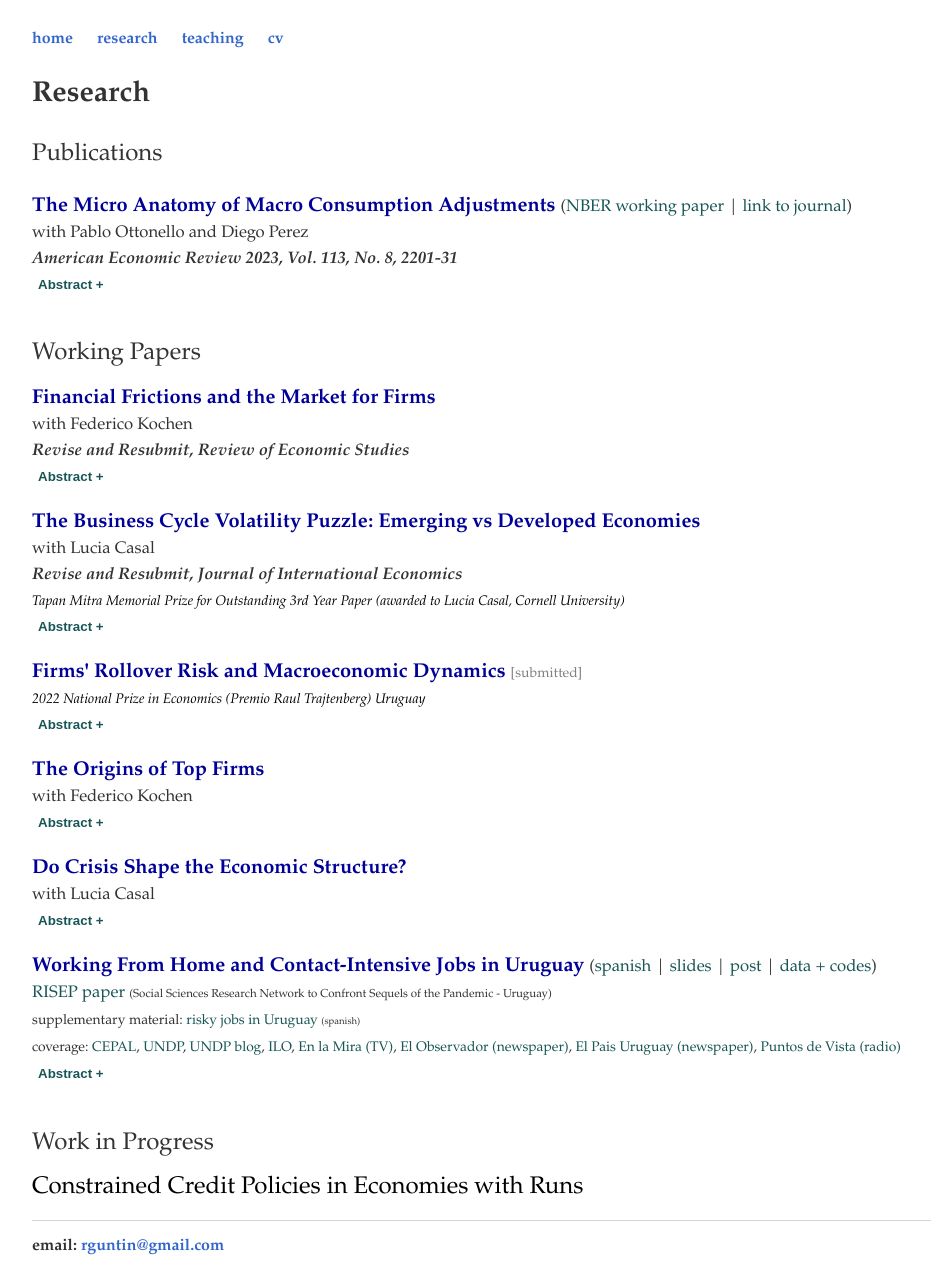
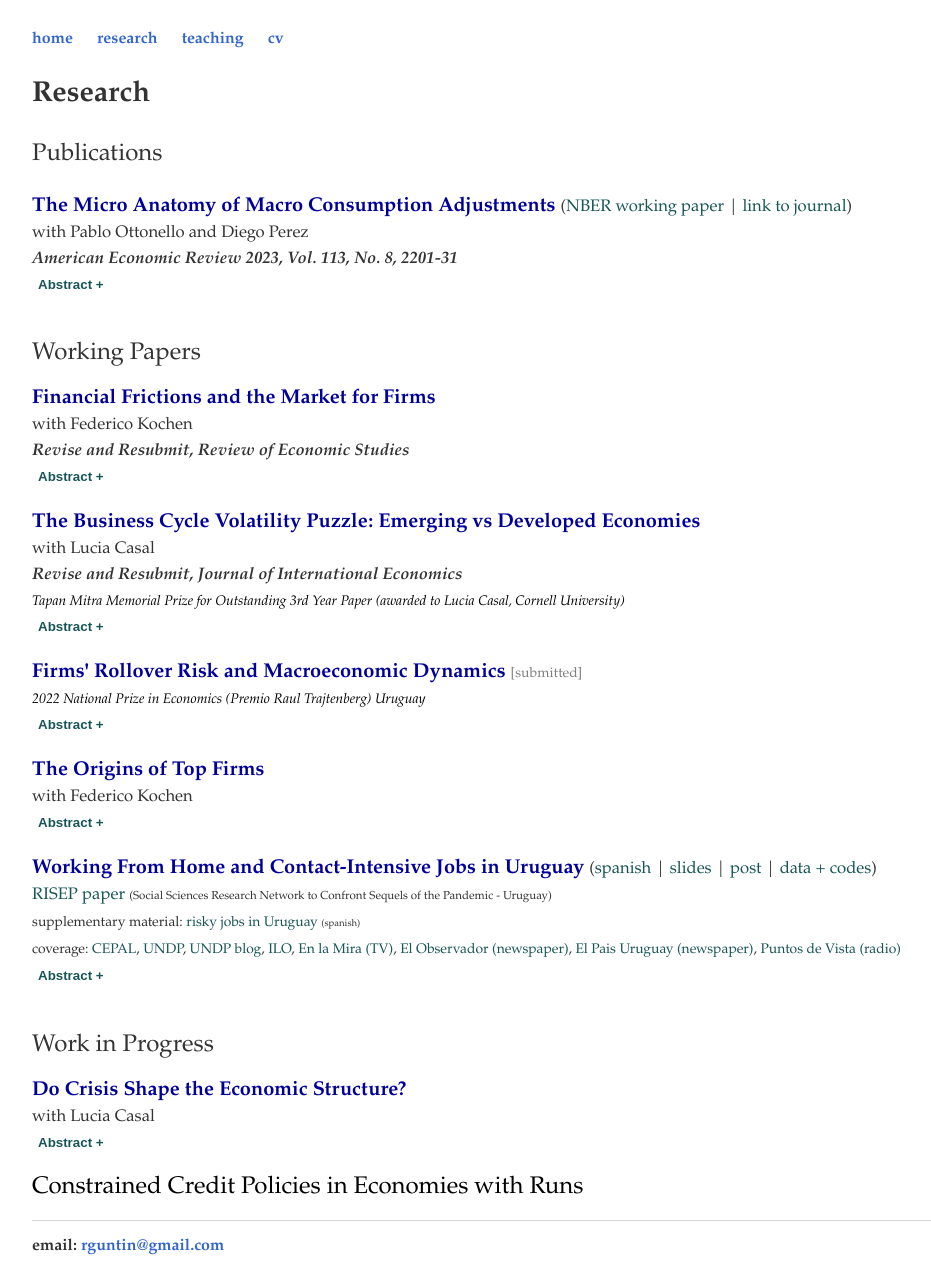
Before and after one commit to rafaguntin/rafaguntin.github.io, a Jekyll site: the page built from research/index.html, in a window 1280 px wide. Shown: the whole page, without its empty margins (96-1027 px from the left). Built offline with Jekyll 4.4.1, drawn with Linux system fonts in a browser that asks for light colours.

Commit message:
Update index.html

```diff
--- a/research/index.html
+++ b/research/index.html
@@ -102,16 +102,6 @@ What are the origins of top firms? What features characterize their life cycle t
 			</p>
 
 
-	<p> <a style="font-weight: bold; color:#000099"
-			       href="/research/LCRG_STcrisis.pdf"
-			       target="_blank">Do Crisis Shape the Economic Structure?</a> <small> <!-- (<a style="color:#175556" href="/research/GK - Slides NYU - 09Dec19 - Handout.pdf" target="_blank">slides</a> | <a style="color:#175556" href="https://ethanminfang.github.io/minfang.github.io/files/Discussions_Kochen_YES2020.pdf" target="_blank">YES discussion</a>)	-->
-				<br>with <a style="color:#333" href="https://www.luciacasal.com" target="_blank"> Lucia Casal</a>
-				 <br><button style ="font-weight: bold; color:#175556 ;background-color: white;border: none;" onclick="myFunction6()" id="myBtn6">Abstract +<small></button>
-					       <span id="dots6"></span> <span id="more6" style = "display:none; color:#282828; line-height: 1.4em; text-align: justify">
-In this paper, we study whether crises accelerate or slow down structural change.  We document the sectoral reallocation of economic activity following crises such as banking and sovereign debt crises, using data from 79 emerging and developed economies covering over 100 crisis episodes between 1950 and 2019. Our analysis reveals significant and persistent shifts in the aftermath of crises. On average, reallocation toward the agricultural sector delays structural transformation by 7 to 9 years, while reallocation out of the service sector is minimal. The construction sector experiences a severe collapse, whereas output shifts to manufacturing without a corresponding reallocation of employment. To understand these patterns, we use a model of growth and structural transformation with input and demand distortions. Our findings show that reallocation in agriculture and services is largely driven by standard income and price effects, while the excessive collapse in construction reflects a sharp relative increase in demand distortions. Additionally, the divergence between output and employment reallocation in manufacturing is explained by significant and persistent changes in labor distortions following a crisis.
-						 </span> <big><big>
-			</p>
-
 
 
 <p> <a style="font-weight: bold;  color:#000099"
@@ -142,6 +132,16 @@ In this paper, we study whether crises accelerate or slow down structural change
 					<br>
 					<big>Work in Progress<small></p>
 			<!-- <big><h4>Work in Progress</h4><small></p> -->
+
+	<p> <a style="font-weight: bold; color:#000099"
+			       href="/research/LCRG_STcrisis.pdf"
+			       target="_blank">Do Crisis Shape the Economic Structure?</a> <small> <!-- (<a style="color:#175556" href="/research/GK - Slides NYU - 09Dec19 - Handout.pdf" target="_blank">slides</a> | <a style="color:#175556" href="https://ethanminfang.github.io/minfang.github.io/files/Discussions_Kochen_YES2020.pdf" target="_blank">YES discussion</a>)	-->
+				<br>with <a style="color:#333" href="https://www.luciacasal.com" target="_blank"> Lucia Casal</a>
+				 <br><button style ="font-weight: bold; color:#175556 ;background-color: white;border: none;" onclick="myFunction6()" id="myBtn6">Abstract +<small></button>
+					       <span id="dots6"></span> <span id="more6" style = "display:none; color:#282828; line-height: 1.4em; text-align: justify">
+In this paper, we study whether crises accelerate or slow down structural change.  We document the sectoral reallocation of economic activity following crises such as banking and sovereign debt crises, using data from 79 emerging and developed economies covering over 100 crisis episodes between 1950 and 2019. Our analysis reveals significant and persistent shifts in the aftermath of crises. On average, reallocation toward the agricultural sector delays structural transformation by 7 to 9 years, while reallocation out of the service sector is minimal. The construction sector experiences a severe collapse, whereas output shifts to manufacturing without a corresponding reallocation of employment. To understand these patterns, we use a model of growth and structural transformation with input and demand distortions. Our findings show that reallocation in agriculture and services is largely driven by standard income and price effects, while the excessive collapse in construction reflects a sharp relative increase in demand distortions. Additionally, the divergence between output and employment reallocation in manufacturing is explained by significant and persistent changes in labor distortions following a crisis.
+						 </span> <big><big>
+			</p>
 
 <p>  <big>  <a style="font-weight: normal; color:#000000" target="_blank">Constrained Credit Policies in Economies with Runs</a> </p>
 
```
